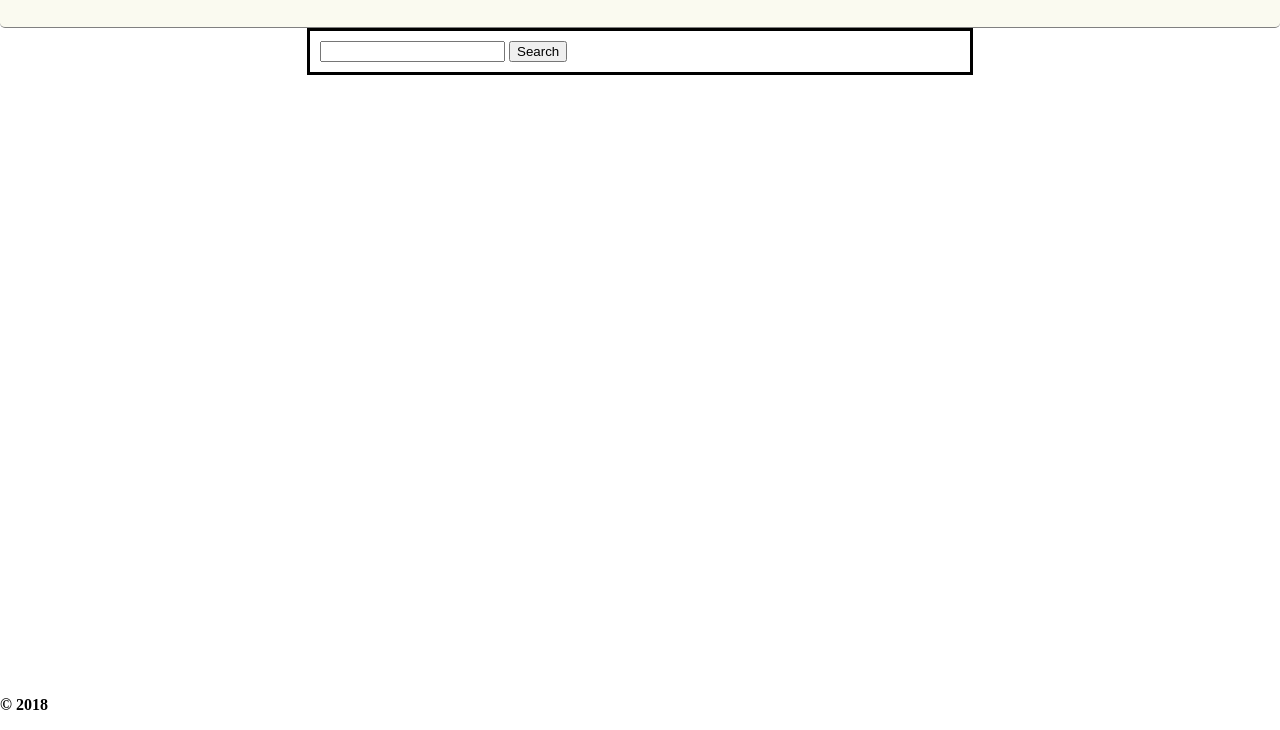
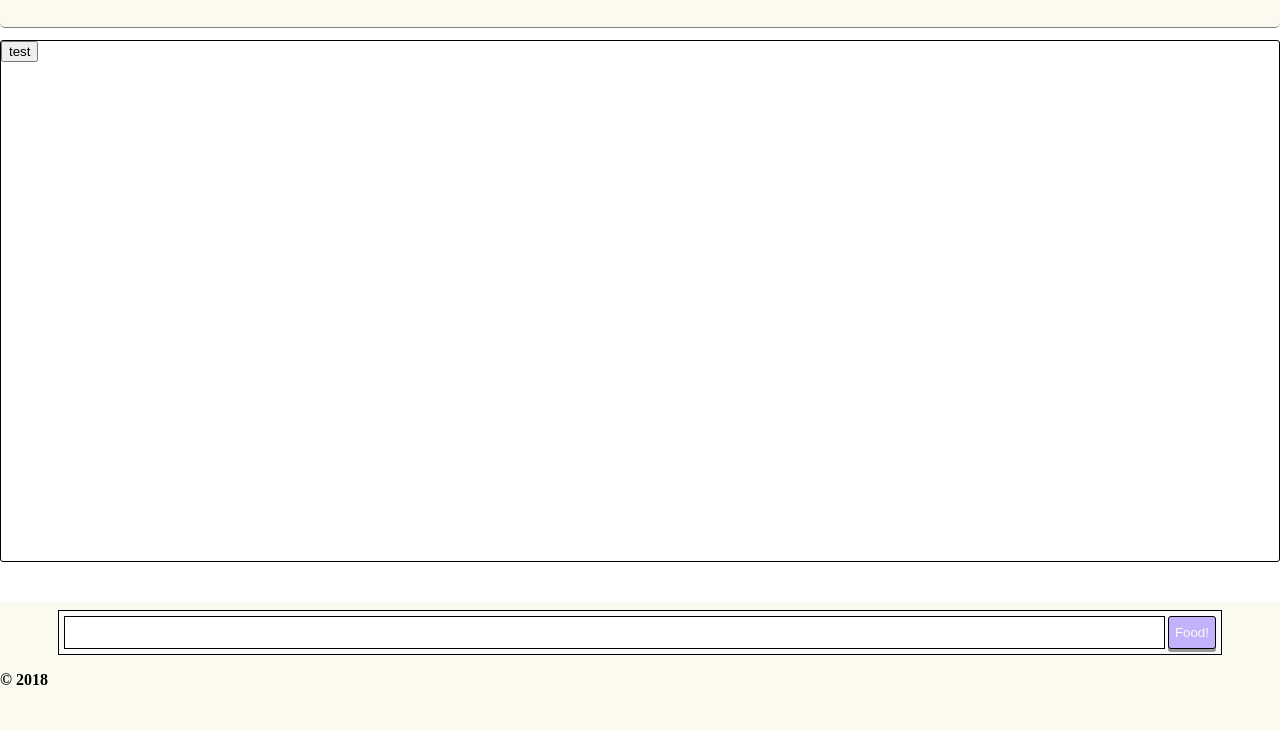
Before and after one commit to bhawkes3/Portfolio, a website: page food/index.html in a window 1280 px wide. Shown: the part 70-800 px from the top of the page. Drawn offline with Linux system fonts and the light colour scheme; a web font is replaced by a local one.

Commit message:
class update

```diff
--- a/food/index.html
+++ b/food/index.html
@@ -5,17 +5,25 @@
     <meta name="viewport" content="width=device-width, initial-scale=1.0">
     <meta http-equiv="X-UA-Compatible" content="ie=edge">
     <title>FoodFriend</title>
+    <!-- <link rel="shortcut icon" type="image/x-icon" href="" /> -->
+
     <link rel='stylesheet' href="styles.css">
 </head>
 <body>
     <header>
         <h1>&#129386;FoodFriend</h1>
     </header>
-        <div id="center">
-            <input id="food-search-input" type="search">
-            <button id='food-search-button'type="submit">Search</button>
-        </div>
+        <div id = "result-list">
+            <div class = "result-box">
+
+            </div>
+                <button onclick = "getFood()">test</button>
+            </div>
     <footer>
+            <div id="search-box">
+                    <input id="food-search-input" type="search">
+                    <button id='food-search-button'type="submit">Food!</button>
+                </div>
         <p><b>&copy; 2018</b></p>
     </footer>
 </body>
--- a/food/script.js
+++ b/food/script.js
@@ -1,8 +1,17 @@
 //use fetch to retrieve an API
+function getFood(){
 
-const foodAPI = {
+    fetch("http://food2fork.com/api/search?key={d611934e9c32166b791fbd39a3badfd2}&q=shredded%20chicken")
+  .then(function(response) {
+    return response.json();
+  })
+  .then(function(myJson) {
+    console.log(myJson);
+  });
+}
 
-};
+
+
 
 // http://food2fork.com/api/get THIS URL WILL GET RECIPES
 // api key: d611934e9c32166b791fbd39a3badfd2
--- a/food/styles.css
+++ b/food/styles.css
@@ -14,6 +14,9 @@ body{
 footer {
     bottom: 0;
     position: fixed;
+    width: 100%;
+    height: 8em;
+    background-color: rgb(250, 250, 240)
 }
 
 header {
@@ -26,21 +29,67 @@ header {
     /* text-align: center; */
     font-size: 1.4em;
     font-family: 'Shrikhand', cursive;
+    margin-bottom: .5em;
+}
+
+#result-list {
+    margin: 0 auto;
+    border: .5px solid black;
+    height: 65%;
+    border-radius: 3px;
 
 }
 
-#food-search-input {
-
-
-}
-#food-search-button {
-
+#search-box {
+    margin: 0 auto;
+    width: 90%;
+    border: .5px solid black;
+    padding: 5px;
+    margin-top: .5em;
+    display: flex;
+    justify-content: flex-end;
+    background-color: rgb(250, 250, 250);
 }
 
-#center {
-    margin-top: 5em;
-    margin: 0 auto;
-    width: 50%;
-    border: 3px solid black;
-    padding: 10px;
+#food-search-input {
+   border: .5px solid black;
+   height: 1.5em;
+   height: 2.5em;
+   margin-right: .2em;
+   width: 100%;
 }
+
+#food-search-input:hover {
+    background-color: rgb(171, 173, 199);
+    opacity: 5;
+    opacity: 0.6;
+    transition: 0.2s;
+}
+
+#food-search-input:active {
+    background-color: rgb(171, 173, 199);
+    opacity: 5;
+    opacity: 0.6;
+    transition: 0.2s;
+}
+
+#food-search-button {
+   background-color: rgb(194,178,251);
+   border-radius: 3px;
+   color: rgb(250,250,240);
+   border: .5px solid black;
+   height: 2.5em;
+   box-shadow: 0 3px #999;
+}
+
+#food-search-button:hover {
+    background-color: rgb(152, 132, 173);
+}
+#food-search-button:active {
+transform: translateY(3px);
+box-shadow: 0 1px #999;
+}
+
+/* #food-search-button:active {
+    background-color: rgb(171, 173, 199);
+} */
```
